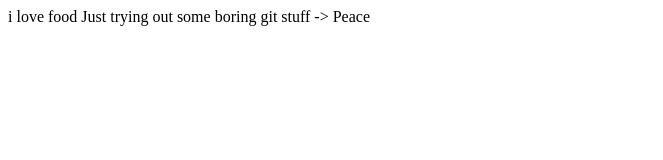
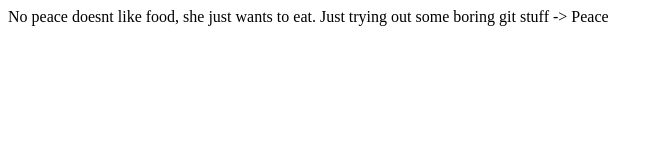
Before and after one commit to almapeace/git-folder, a plain HTML site: page index.html in a window 1280 px wide. Shown: the whole page, without its empty margins (0-663 px from the left). Drawn offline with Linux system fonts and the light colour scheme.

Commit message:
I have changed 11 line

```diff
--- a/index.html
+++ b/index.html
@@ -8,7 +8,7 @@
 </head>
 
 <body>
-    i love food
+    No peace doesnt like food, she just wants to eat.
 
     Just trying out some boring git stuff -> Peace
 </body>
```
